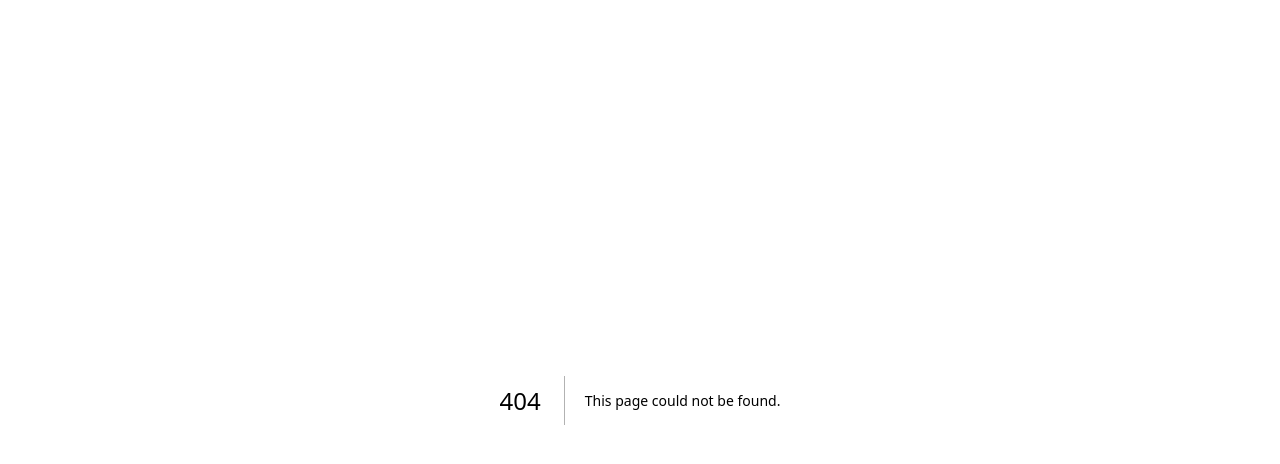
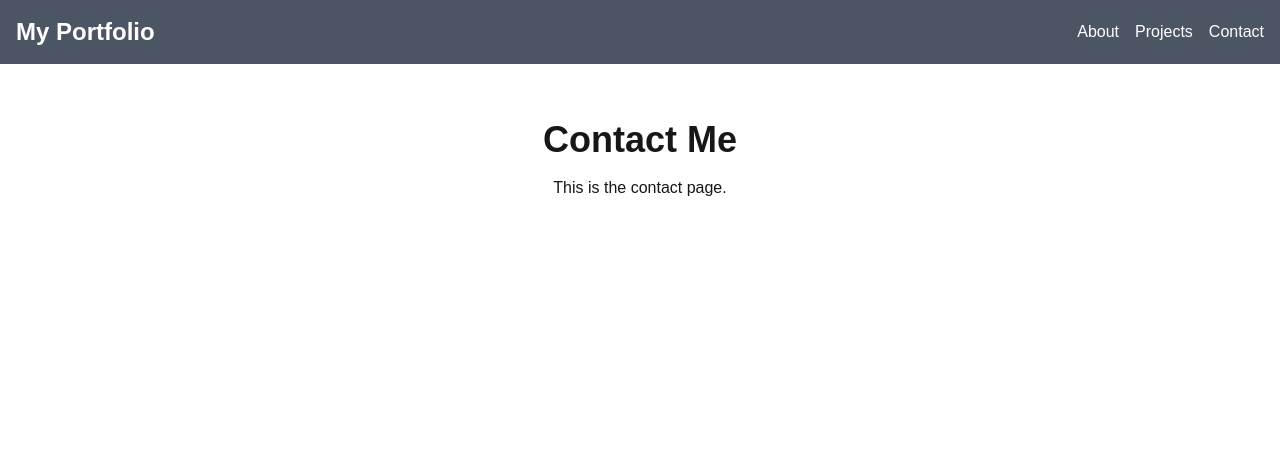
Before and after one commit to shreeraviadhikari/shreeraviadhikari.com, a Next.js app: page /contact in a window 1280 px wide. Before the commit this address had no page. Shown: the top 464 px of the page. Built offline with nearby package versions, Linux system fonts and the light colour scheme.

Commit message:
fix: fix tailwind class

```diff
--- a/package.json
+++ b/package.json
@@ -10,6 +10,7 @@
   },
   "dependencies": {
     "@reduxjs/toolkit": "^2.5.1",
+    "@tailwindcss/postcss": "^4.0.0",
     "next": "15.1.6",
     "react": "^19.0.0",
     "react-dom": "^19.0.0",
@@ -19,7 +20,7 @@
     "@eslint/eslintrc": "^3",
     "eslint": "^9",
     "eslint-config-next": "15.1.6",
-    "postcss": "^8",
-    "tailwindcss": "^3.4.1"
+    "postcss": "^8.5.1",
+    "tailwindcss": "^3.4.17"
   }
 }
--- /dev/null
+++ b/src/app/about/page.js
@@ -0,0 +1,13 @@
+import Navbar from "@/commons/Navbar";
+
+export default function About() {
+  return (
+    <div>
+      <Navbar />
+      <div className="container mx-auto p-4">
+        <h1 className="text-4xl font-bold text-center mt-10">About Me</h1>
+        <p className="text-center mt-4">This is the about page.</p>
+      </div>
+    </div>
+  );
+}
--- /dev/null
+++ b/src/app/contact/page.js
@@ -0,0 +1,14 @@
+// pages/contact.js
+import Navbar from "@/commons/Navbar";
+
+export default function Contact() {
+  return (
+    <div>
+      <Navbar />
+      <div className="container mx-auto p-4">
+        <h1 className="text-4xl font-bold text-center mt-10">Contact Me</h1>
+        <p className="text-center mt-4">This is the contact page.</p>
+      </div>
+    </div>
+  );
+}
--- a/src/app/layout.js
+++ b/src/app/layout.js
@@ -1,7 +1,5 @@
 import { Geist, Geist_Mono } from "next/font/google";
 import "./globals.css";
-import { Provider } from "react-redux";
-import { store } from "@/store/store";
 
 const geistSans = Geist({
   variable: "--font-geist-sans",
--- a/src/app/page.js
+++ b/src/app/page.js
@@ -1,7 +1,18 @@
-import Image from "next/image";
-import { Provider } from "react-redux";
-import { store } from "@/store/store";
+import Navbar from "@/commons/Navbar";
 
 export default function Home() {
-  return <h1> HomePage </h1>;
+  return (
+    <div>
+      <Navbar />
+      <div className="container mx-auto p-4">
+        <h1 className="text-4xl font-bold text-center mt-10">
+          Welcome to My Portfolio
+        </h1>
+        <p className="text-center mt-4">
+          This is a simple portfolio website built with Next.js, Redux, and
+          Tailwind CSS.
+        </p>
+      </div>
+    </div>
+  );
 }
--- /dev/null
+++ b/src/app/projects/page.js
@@ -0,0 +1,14 @@
+// pages/projects.js
+import Navbar from "@/commons/Navbar";
+
+export default function Projects() {
+  return (
+    <div>
+      <Navbar />
+      <div className="container mx-auto p-4">
+        <h1 className="text-4xl font-bold text-center mt-10">My Projects</h1>
+        <p className="text-center mt-4">This is the projects page.</p>
+      </div>
+    </div>
+  );
+}
--- /dev/null
+++ b/src/commons/Navbar.js
@@ -0,0 +1,24 @@
+import Link from "next/link";
+
+export default function Navbar() {
+  return (
+    <nav className="bg-gray-600 p-4">
+      <div className="container mx-auto flex justify-between items-center">
+        <Link href="/" className="text-white text-2xl font-bold">
+          My Portfolio
+        </Link>
+        <div className="space-x-4">
+          <Link href="/about" className="text-white hover:text-gray-200">
+            About
+          </Link>
+          <Link href="/projects" className="text-white hover:text-gray-200">
+            Projects
+          </Link>
+          <Link href="/contact" className="text-white hover:text-gray-200">
+            Contact
+          </Link>
+        </div>
+      </div>
+    </nav>
+  );
+}
--- a/tailwind.config.mjs
+++ b/tailwind.config.mjs
@@ -1,10 +1,6 @@
 /** @type {import('tailwindcss').Config} */
-export default {
-  content: [
-    "./src/pages/**/*.{js,ts,jsx,tsx,mdx}",
-    "./src/components/**/*.{js,ts,jsx,tsx,mdx}",
-    "./src/app/**/*.{js,ts,jsx,tsx,mdx}",
-  ],
+const config = {
+  content: ["./src/**/*.{js,ts,jsx,tsx,mdx}"],
   theme: {
     extend: {
       colors: {
@@ -15,3 +11,4 @@ export default {
   },
   plugins: [],
 };
+export default config;
```
Also changed, not shown: 1 other file (tests, documents, lock files or other folders).
